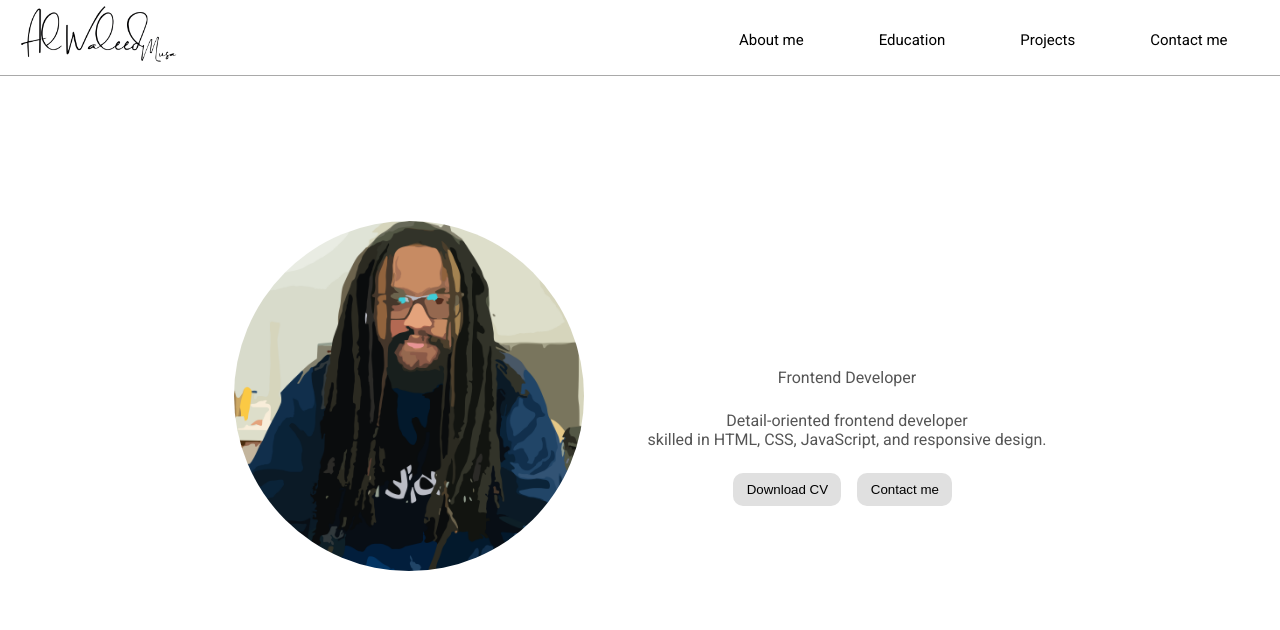
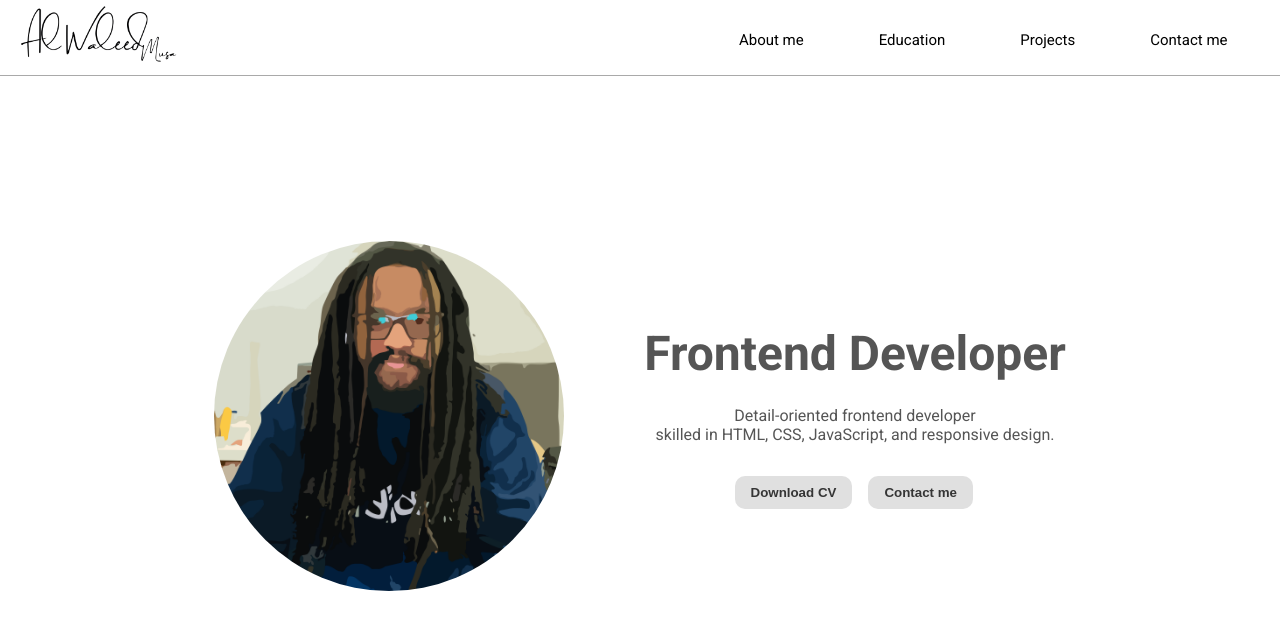
Before and after one commit to AlWaleedMusa/Portfolio, a plain HTML site: page index.html in a window 1280 px wide. Drawn offline with Linux system fonts and the light colour scheme.

Commit message:
aligned the text with the profile pic and styled the first child

```diff
--- a/style.css
+++ b/style.css
@@ -70,11 +70,11 @@ body {
 }
 
 .landing-page {
-	height: 80vh;
+	height: 85vh;
 	display: flex;
 	justify-content: center;
 	align-items: center;
-	gap: 4em;
+	gap: 5em;
 }
 
 .pic-container img {
@@ -82,37 +82,46 @@ body {
 	border-radius: 50%;
 }
 
-.landing-page h2 {
+/* .landing-page h2 {
 	margin-top: -1em;
 	font-size: 3em;
 	color: rgb(85, 85, 85);
-}
+} */
 
 .landing-page p {
 	font-size: 1em;
 	color: rgb(85, 85, 85);
 	text-align: center;
-	padding-top: 1.5em;
+	/* padding-top: 1.5em; */
 }
 
 .text-container {
 	position: relative;
+	margin-top: -4rem;
+}
+
+.text-container p:first-child {
+	font-size: 3rem;
+	font-weight: bolder;
+	margin-bottom: 1.5rem;
 }
 
 .btn {
 	position: absolute;
 	top: 100%;
 	left: 20%;
-	padding-top: 1.5em;
+	padding-top: 2em;
 }
 
 .btn button {
-	padding: .7em 1em;
+	padding: .7em 1.2em;
 	margin: auto;
 	border: none;
 	background-color: rgb(224, 224, 224);
 	border-radius: 10px;
 	margin: 0 6px;
+	font-weight: bold;
+	color: rgb(53, 53, 53);
 }
 
 .btn button:hover {
```
